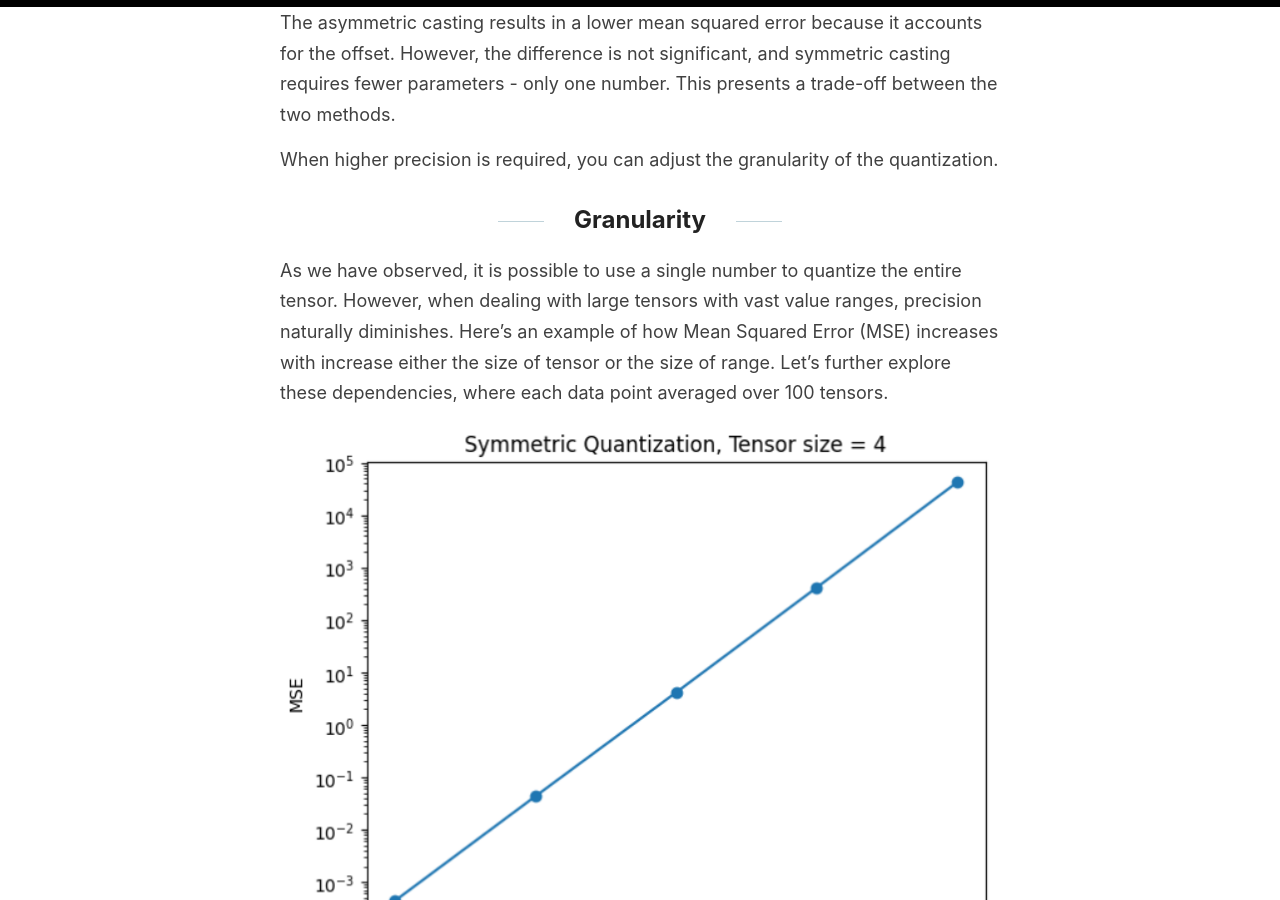
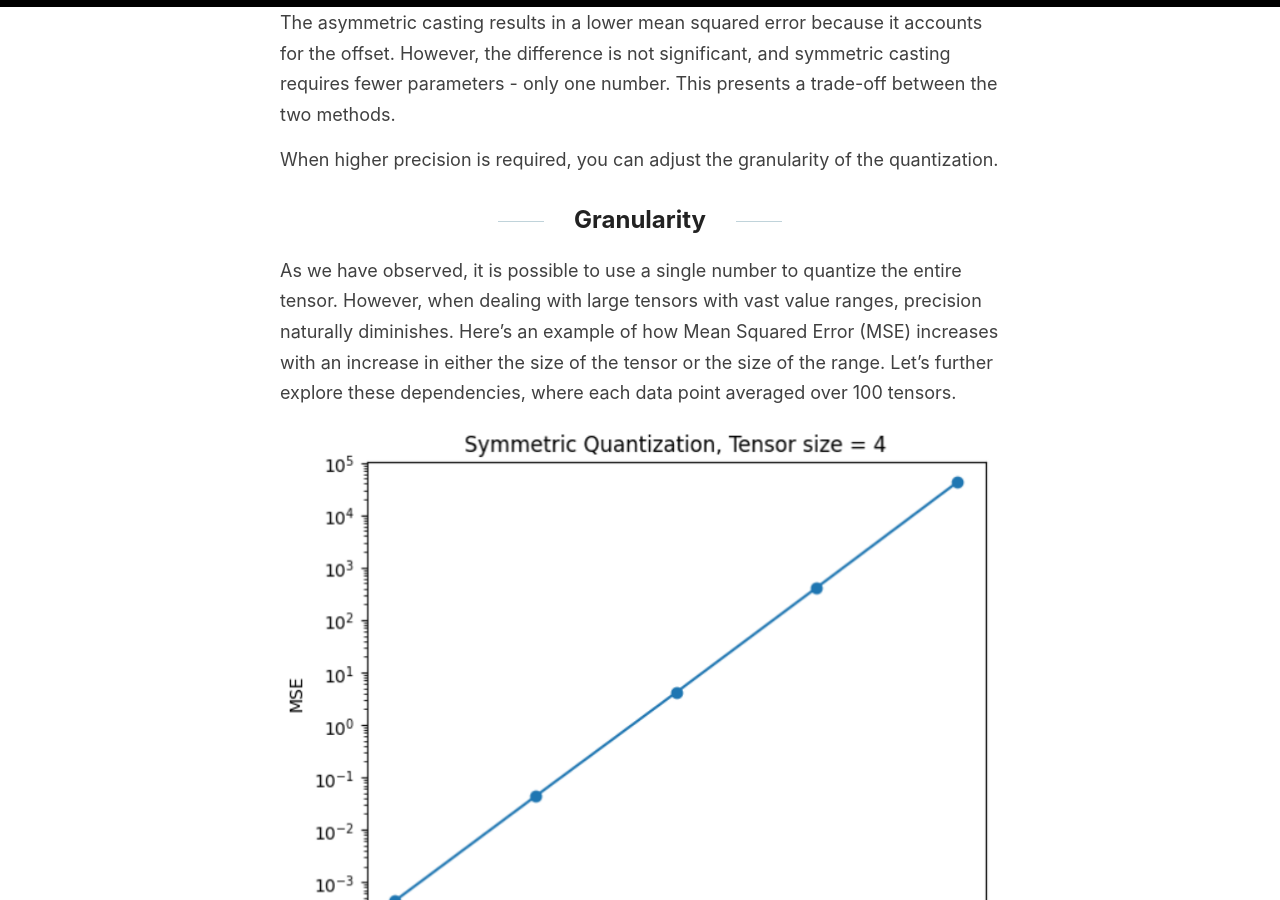
Before and after one commit to polly-code/polly-code.github.io, a Jekyll site: the page built from _posts/2024-11-12-quantization_of_neural_networks_2.md, in a window 1280 px wide and 900 px high, scrolled down 7610 px. Built offline with Jekyll 4.4.1, drawn with Linux system fonts in a browser that asks for light colours; our own code applies the rules of GitHub Pages for plain Markdown files; formulas are drawn with MathJax 3; some of the changed text lies outside the part shown.

Commit message:
:memo: small adjustments along the text 2

```diff
--- a/_posts/2024-11-12-quantization_of_neural_networks_2.md
+++ b/_posts/2024-11-12-quantization_of_neural_networks_2.md
@@ -186,7 +186,7 @@ When higher precision is required, you can adjust the granularity of the quantiz
 
 ## Granularity
 
-As we have observed, it is possible to use a single number to quantize the entire tensor. However, when dealing with large tensors with vast value ranges, precision naturally diminishes. Here's an example of how Mean Squared Error (MSE) increases with increase either the size of tensor or the size of range. Let's further explore these dependencies, where each data point averaged over 100 tensors.
+As we have observed, it is possible to use a single number to quantize the entire tensor. However, when dealing with large tensors with vast value ranges, precision naturally diminishes. Here's an example of how Mean Squared Error (MSE) increases with an increase in either the size of the tensor or the size of the range. Let's further explore these dependencies, where each data point averaged over 100 tensors.
 
 ![mse_limit](../images/nn_quant2/mse_tensor_limit.png)
 ![mse_size](../images/nn_quant2/mse_tensor_size.png)
```
Also changed, not shown: other parts of _posts/2024-11-12-quantization_of_neural_networks_2.md (+1 -1 lines).
